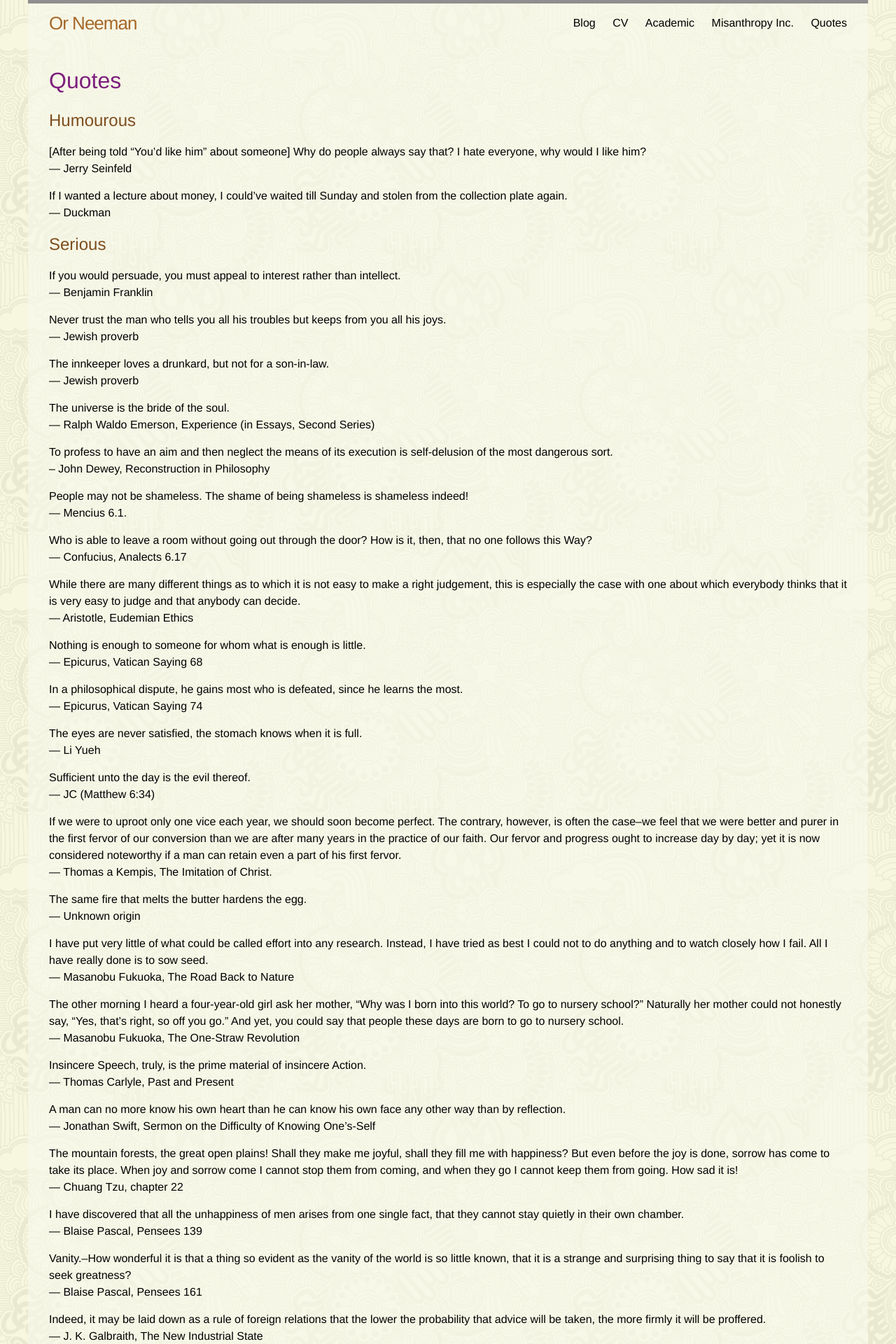
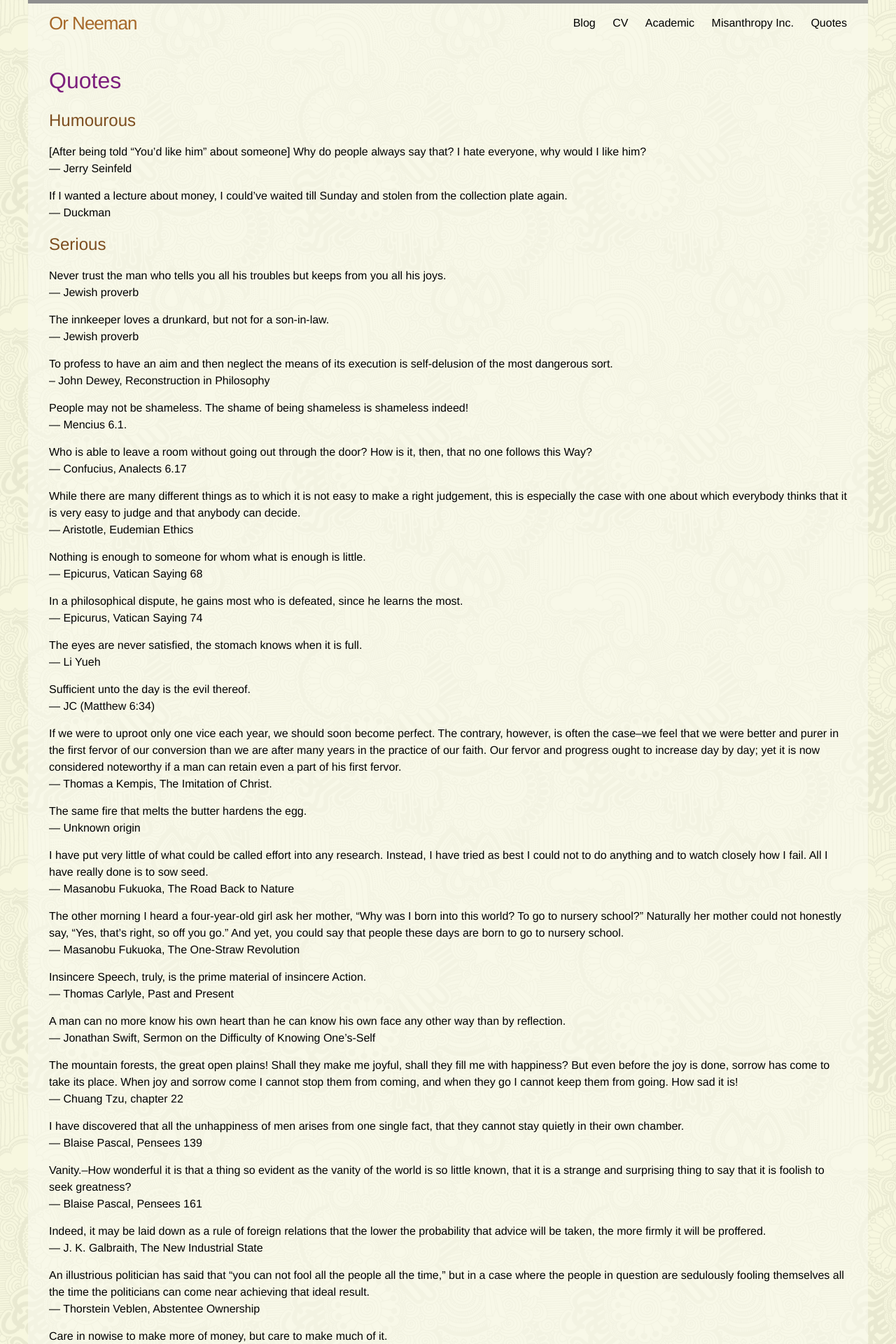
Before and after one commit to oneeman/oneeman.github.io, a Jekyll site: the page built from quotes.md, in a window 1280 px wide. Shown: the top 1920 px of the page at 70% size. Built offline with Jekyll 4.4.1, drawn with Linux system fonts in a browser that asks for light colours.

Commit message:
Prune quotes and tweak css

```diff
--- a/_sass/_layout.scss
+++ b/_sass/_layout.scss
@@ -37,6 +37,9 @@ body {
     .page-link {
         color: $text-color;
         line-height: $base-line-height;
+        &:hover {
+          color: mix($text-color, $link-color, 40%);
+        }
 
         // Gaps between nav items, but not on the first one
         &:not(:first-child) {
--- a/quotes.md
+++ b/quotes.md
@@ -17,17 +17,11 @@ If I wanted a lecture about money, I could've waited till Sunday and stolen from
 
 ## Serious
 
-If you would persuade, you must appeal to interest rather than intellect.
---- Benjamin Franklin
-
 Never trust the man who tells you all his troubles but keeps from you all his joys.
 --- Jewish proverb
 
 The innkeeper loves a drunkard, but not for a son-in-law.
 --- Jewish proverb
-
-The universe is the bride of the soul.
---- Ralph Waldo Emerson, Experience (in Essays, Second Series)
 
 To profess to have an aim and then neglect the means of its execution is self-delusion of the most dangerous sort.
 -- John Dewey, Reconstruction in Philosophy
```
